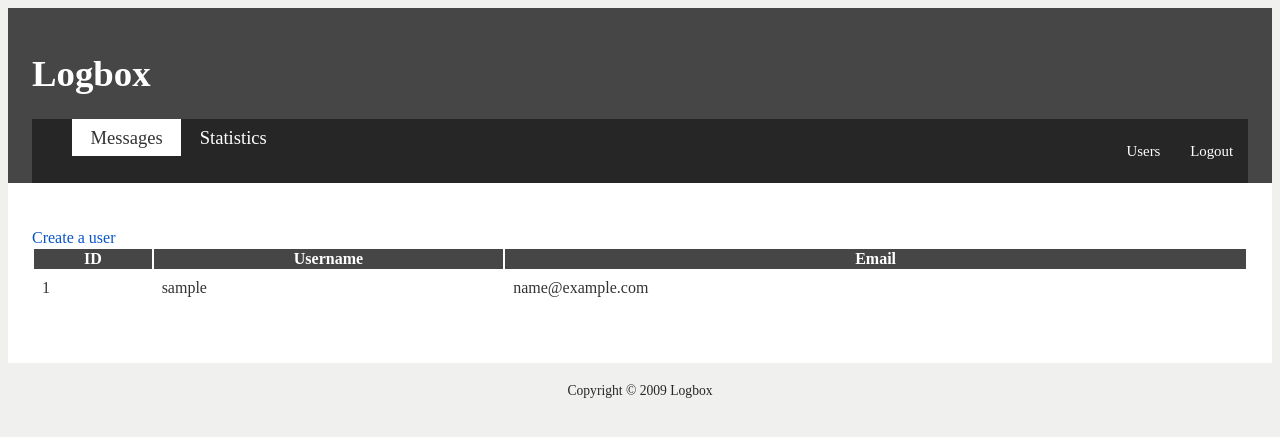
After one commit to ahutchings/logbox, a PHP site: the page made by application/views/user/index.php in a window 1280 px wide. The commit adds this page. Shown: the top 437 px of the page. Run offline with PHP 8.4, Linux system fonts and the light colour scheme; the template is opened without the code that fills it: most values are stand-ins (such as "Sample title", 1, 10 or a date in 2020); data that the repository does not hold is empty; some libraries are stand-ins or nearby versions.

Commit message:
Add a user index page and add it to secondary navigation.

```diff
--- a/application/views/template.php
+++ b/application/views/template.php
@@ -24,6 +24,7 @@
                 </ul>
 
                 <ul id="user-navigation">
+                    <li><a href="/user">Users</a></li>
                     <li><a href="/logout">Logout</a></li>
                 </ul>
                 <div class="clear"></div>
--- /dev/null
+++ b/application/views/user/index.php
@@ -0,0 +1,20 @@
+<a href="/user/create">Create a user</a>
+
+<table>
+<thead>
+    <tr>
+        <th>ID</th>
+        <th>Username</th>
+        <th>Email</th>
+    </tr>
+</thead>
+<tbody>
+<?php foreach ($users as $user): ?>
+    <tr>
+        <td><?php echo $user->id ?></td>
+        <td><?php echo $user->username ?></td>
+        <td><?php echo $user->email ?></td>
+    </tr>
+</tbody>
+<?php endforeach ?>
+</table>
```
Also changed, not shown: application/controllers/user.php (+9 -0 lines).
